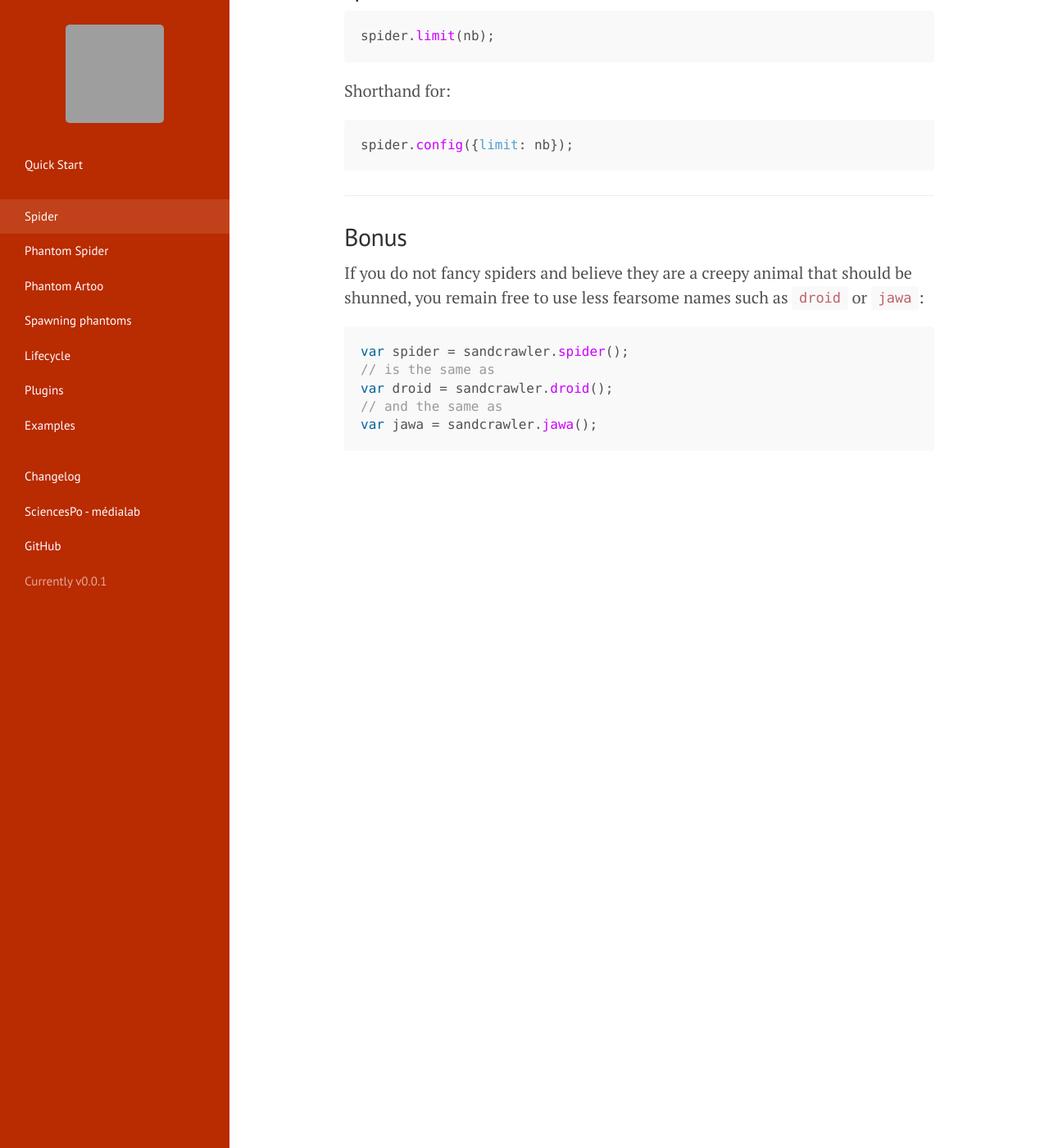
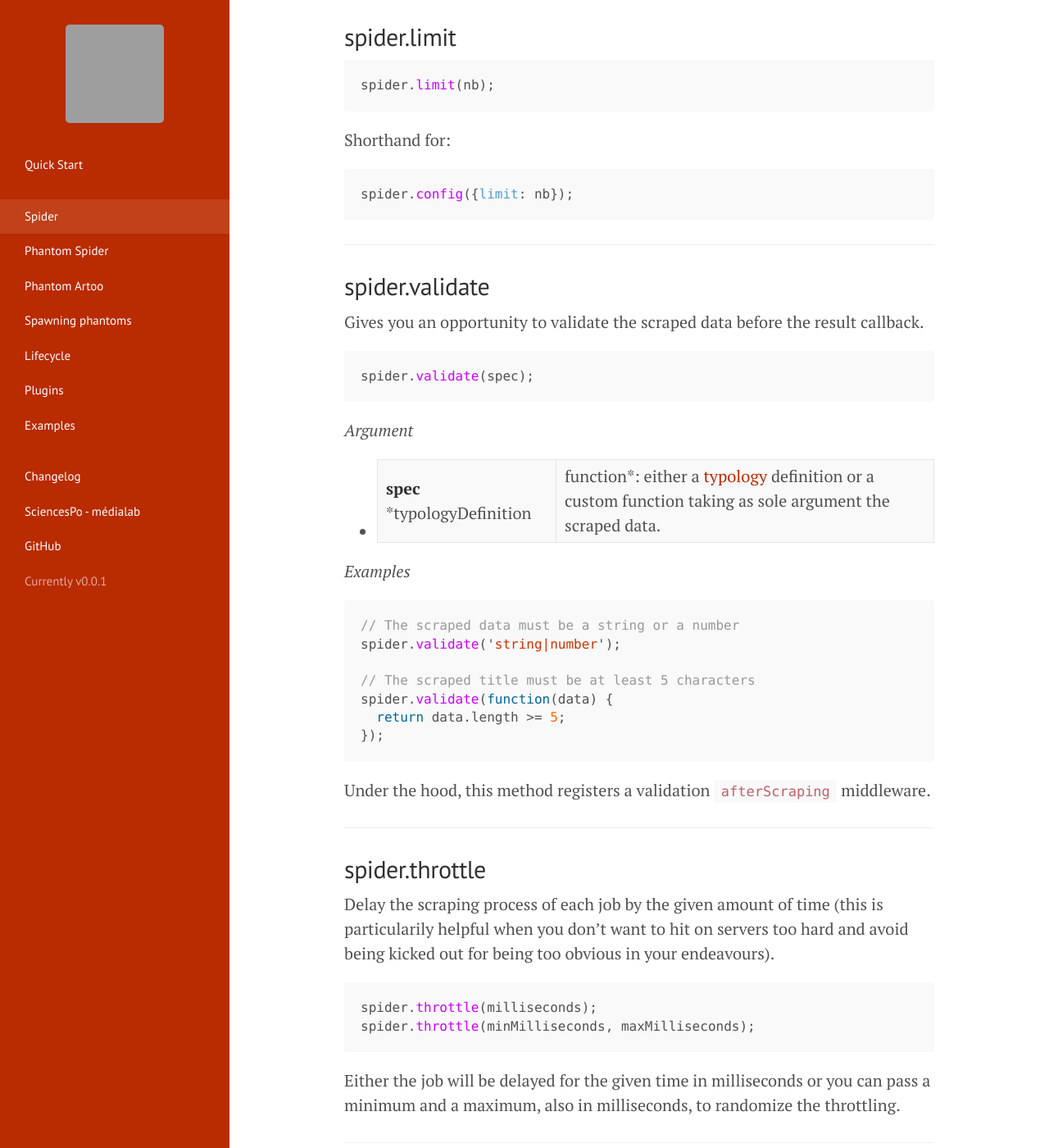
Before and after one commit to medialab/sandcrawler, a Jekyll site: the page built from spider.md, in a window 1280 px wide and 1400 px high, scrolled down 14482 px. Shown: the whole window at 82% size. Built offline with Jekyll 4.4.1, drawn with Linux system fonts in a browser that asks for light colours; Markdown is read by kramdown in place of the engine named in the settings; some of the changed text lies outside the part shown; grey boxes are pictures that could not be loaded.

Commit message:
Finishing spider docs

````diff
--- a/spider.md
+++ b/spider.md
@@ -52,12 +52,14 @@
 
 --*Controls*
 
+* [spider.run](#run)
 * [spider.pause](#pause)
 * [spider.resume](#resume)
 * [spider.exit](#exit)
 
 *Job specification*
 
+* [job](#job)
 * [job.req](#req)
 * [job.res](#res)
 
@@ -232,13 +234,13 @@
 
 <h2 id="addurl">spider.addUrl</h2>
 
-Alias of `spider.url`.
+Alias of [`spider.url`](#url).
 
 ---
 
 <h2 id="addurls">spider.addUrls</h2>
 
-Alias of `spider.urls`.
+Alias of [`spider.urls`](#urls).
 
 ---
 
@@ -559,6 +561,159 @@
 
 ---
 
+<h2 id="validate">spider.validate</h2>
+
+Gives you an opportunity to validate the scraped data before the result callback.
+
+```js
+spider.validate(spec);
+```
+
+*Argument*
+
+* **spec** *typologyDefinition|function*: either a [typology](https://github.com/jacomyal/typology) definition or a custom function taking as sole argument the scraped data.
+
+*Examples*
+
+```js
+// The scraped data must be a string or a number
+spider.validate('string|number');
+
+// The scraped title must be at least 5 characters
+spider.validate(function(data) {
+  return data.length >= 5;
+});
+```
+
+Under the hood, this method registers a validation `afterScraping` middleware.
+
+---
+
+<h2 id="throttle">spider.throttle</h2>
+
+Delay the scraping process of each job by the given amount of time (this is particularily helpful when you don't want to hit on servers too hard and avoid being kicked out for being too obvious in your endeavours).
+
+```js
+spider.throttle(milliseconds);
+spider.throttle(minMilliseconds, maxMilliseconds);
+```
+
+Either the job will be delayed for the given time in milliseconds or you can pass a minimum and a maximum, also in milliseconds, to randomize the throttling.
+
+---
+
+<h2 id="user">spider.use</h2>
+
+Makes the spider use the given plugin.
+
+```js
+spider.use(plugin);
+```
+
+For more information about plugins, you should head towards [this]({{ site.baseurl }}/plugins) section of the documentation.
+
+---
+
+<h2 id="run">spider.run</h2>
+
+Starts the spider.
+
+```js
+spider.run(callback);
+```
+
+Takes a single callback taking the following arguments:
+
+* **err** *error*: a JavaScript error if the spider failed globally.
+* **remains** *array*: an array consisting of every failed jobs and their associated errors.
+
+*Example*
+
+```js
+spider.run(function(err, remains) {
+  if (err)
+    console.log('The spider failed:', err.message);
+  else
+    console.log(remains.length + ' jobs failed.');
+});
+```
+
+---
+
+<h2 id="pause">spider.pause</h2>
+
+Pauses the spider execution.
+
+---
+
+<h2 id="resume">spider.resume</h2>
+
+Resumes the spider execution.
+
+---
+
+<h2 id="exit">spider.exit</h2>
+
+Exits the spider and fails every jobs in the queue.
+
+```js
+spider.result(function(err, req, res) {
+  this.exit();
+});
+
+sandcrawler.run(function(err, remains) {
+  // err.message will be 'exited'
+});
+```
+
+---
+
+<h2 id="job">job</h2>
+
+Spiders materialize their scraping processes as jobs so they can track them and provide their users with useful information.
+
+For instance, every url fed to a spider will be translated, in the spider's lifecycle, as a job having the following keys:
+
+*Keys*
+
+* **id**: the job's unique id.
+* **original**: the exact feed you passed to the spider and that was used to create the job.
+* **req**: the job's request.
+* **res**: the job's response.
+* **state**: several state-related flag like whether the job is failing etc.
+* **time**: an object containing a `start` and `stop` node process hrtime.
+
+---
+
+<h2 id="req">job.req</h2>
+
+The job's request object.
+
+*Keys*
+
+* **data**: any arbitrary data attached by the user to the request.
+* **retries**: number of time the request was already retried.
+* **url**: the requested url (may differ from the eventually hit url).
+
+And any other keys set by the user while adding the job through the [url](#url) method.
+
+---
+
+<h2 id="res">job.res</h2>
+
+The job's response object.
+
+*Keys*
+
+* **body**: body of the response.
+* **data**: data as returned by the scraping function supplied to the spider.
+* **error**: an eventual error if the job failed.
+* **headers**: any response headers.
+* **status**: http status code.
+* **url**: the eventually hit url (after redirections, for instance).
+
+---
+
 <h2 id="bonus">Bonus</h2>
 
 If you do not fancy spiders and believe they are a creepy animal that should be shunned, you remain free to use less fearsome names such as `droid` or `jawa`:
````
Also changed, not shown: other parts of spider.md (+1 -1 lines), index.md (+5 -4 lines), phantom_spider.md (+2 -0 lines), quick_start.md (+1 -1 lines).
